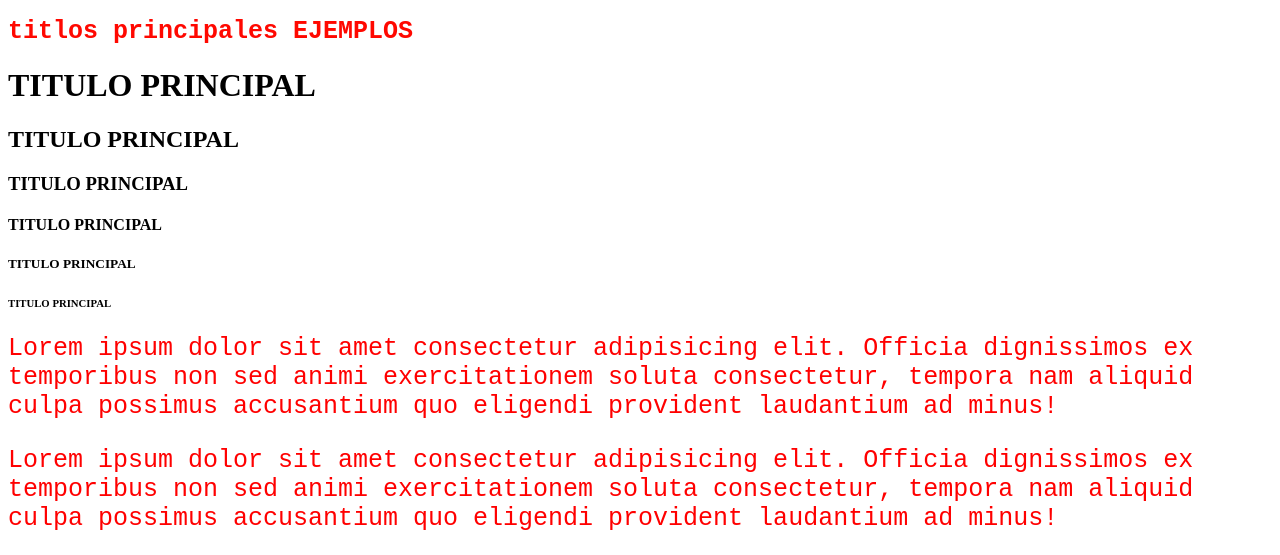
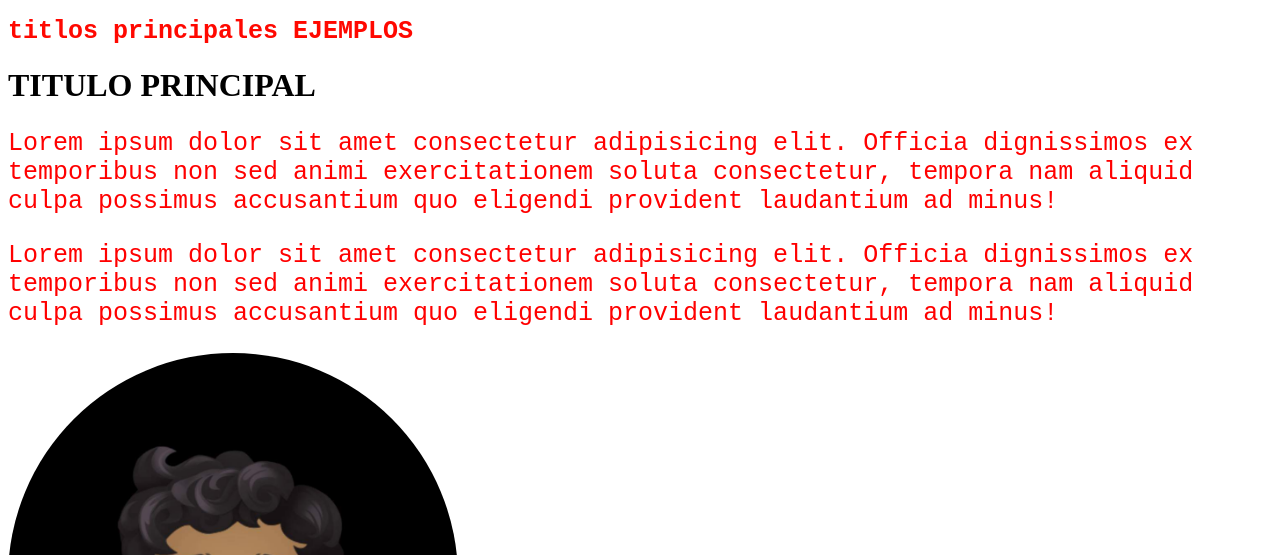
Before and after one commit to IsraelMerlyn/practicas-programacionweb-, a plain HTML site: page 1-Ejercicio-PW/index.html in a window 1280 px wide. Shown: the top 555 px of the page. Drawn offline with Linux system fonts and the light colour scheme.

Commit message:
modificacion de clonacion de repositorio

```diff
--- a/1-Ejercicio-PW/index.html
+++ b/1-Ejercicio-PW/index.html
@@ -11,11 +11,7 @@
 <body>
     <h1 class="parrafotitulo">titlos principales EJEMPLOS</h1>
     <h1>TITULO PRINCIPAL</h1>
-    <h2>TITULO PRINCIPAL</h2>
-    <h3>TITULO PRINCIPAL</h3>
-    <h4>TITULO PRINCIPAL</h4>
-    <h5>TITULO PRINCIPAL</h5>
-    <h6>TITULO PRINCIPAL</h6>
+
     <p>Lorem ipsum dolor sit amet
         consectetur adipisicing elit.
         Officia dignissimos ex temporibus
```
